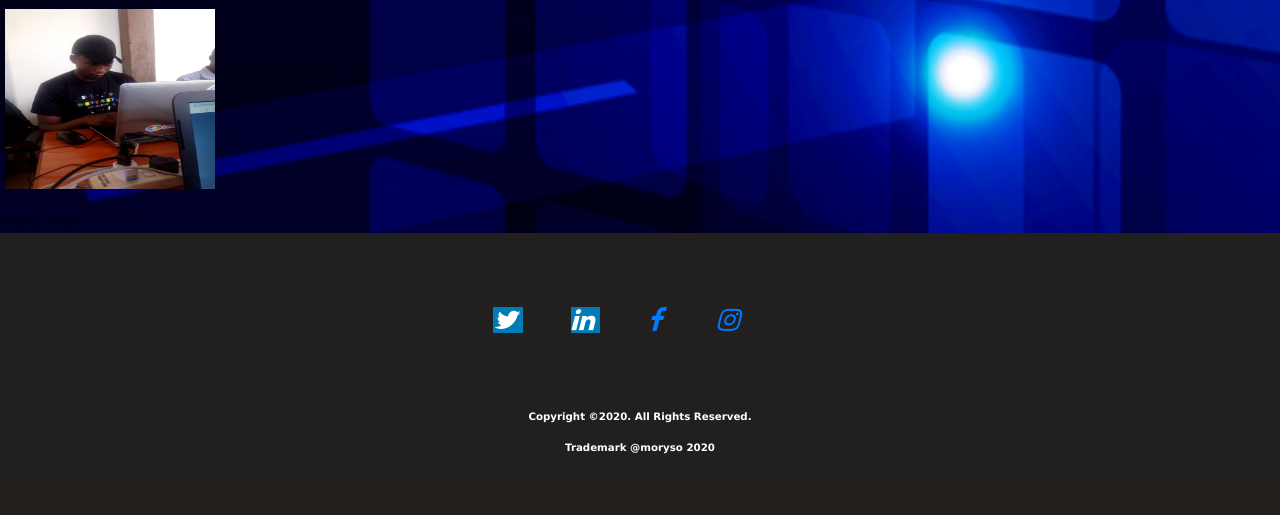
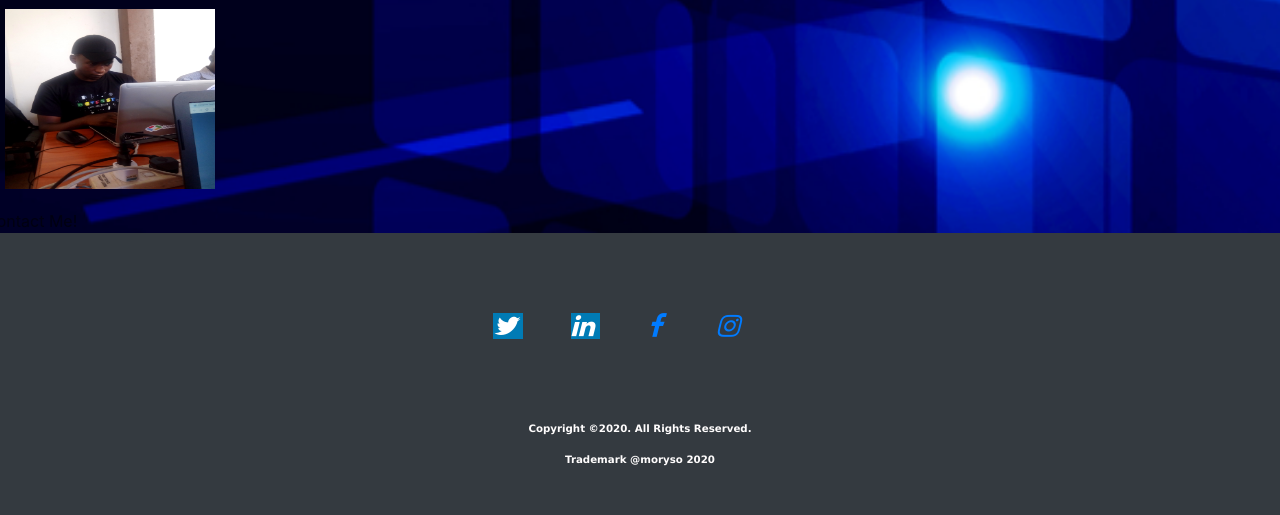
Before and after one commit to mourice-oduor/Personal-Website, a PHP site: page / in a window 1280 px wide. Shown: the part 2127-2642 px from the top of the page. Before the commit the page ends 2581 px from the top, so only its background shows below. Run offline with PHP 8.4, Linux system fonts and the light colour scheme.

Commit message:
Update CSS file

```diff
--- a/css/styles.css
+++ b/css/styles.css
@@ -73,24 +73,12 @@ html {
     color: rgba(247, 188, 235, 0.952);
 }
 
-/* .zoom {
-  padding: 1.5rem;
-  transition: transform .1s; /* Animation */
-  /* width: 200px;
-  height: 200px; */
-  /* margin: 0 auto; */
-} */
-
-.zoom:hover {
-  transform: scale(1.5); /* (150% zoom - Note: if the zoom is too large, it will go outside of the viewport) */
-}
-
 h1 {
     text-transform:uppercase;
     padding-top: 10px;
-    font-size:15px;letter-spacing:5px;
+    font-size:15px;
+    letter-spacing:5px;
     color: rgb(236, 15, 137);
-
 }
 
 body {
@@ -104,7 +92,6 @@ body {
     background: linear-gradient(-45deg, rgba(147,26,222,0.83) 0%, rgba(28,206,234,0.82) 100%); */
 
 ul#horizontal-list li {
-    /* display: grid; */
     padding-right: 5px;
     max-width: 2px;
 
@@ -112,7 +99,7 @@ ul#horizontal-list li {
 
 ul#horizontal-list {
 	min-width: 650px;
-	list-style: none;
+	list-style: position;
 	padding-top: 20px;
 }
 
@@ -120,8 +107,6 @@ ul#horizontal-list {
     width: 250px;
     height: 200px;
     padding: 10px 20px;
-    /* padding-top: 10px;
-    padding-bottom: 20px; */
 }
 
 input[type=text] {
@@ -159,10 +144,11 @@ input[type=submit] {
   font-family: Verdana, Geneva, sans-serif;
   font-weight: bold;
   clear: both;
-  padding:10px;
+  padding: 1rem;
   bottom: 0%;
   width: 100%;
-  background-color: rgb(34, 31, 31);
+  background: var(--dark);
+  color: var(--light);
   text-align: center;
 }
 
```
